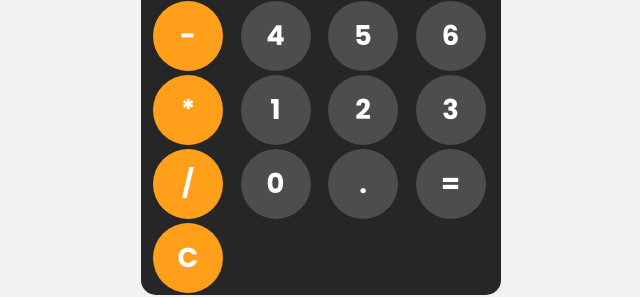
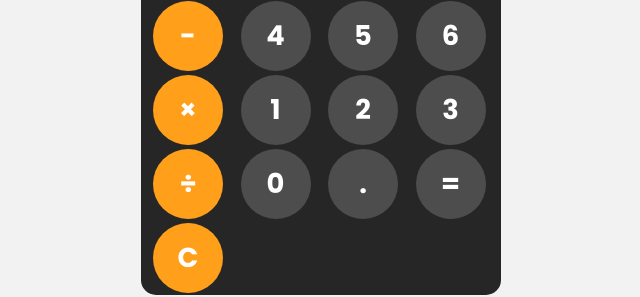
Before and after one commit to mitri-svg/calculator, a plain HTML site: page index.html in a window 1280 px wide. Shown: the part 337-634 px from the top of the page, 319-959 px from the left. Drawn offline with Linux system fonts and the light colour scheme.

Commit message:
deyisilikler2

```diff
--- a/index.html
+++ b/index.html
@@ -106,11 +106,11 @@
             <button onclick="appendToDisplay('4')">4</button>
             <button onclick="appendToDisplay('5')">5</button>
             <button onclick="appendToDisplay('6')">6</button>
-            <button onclick="appendToDisplay('*')" class="operator-btn">*</button>
+            <button onclick="appendToDisplay('*')" class="operator-btn">&times;</button>
             <button onclick="appendToDisplay('1')">1</button>
             <button onclick="appendToDisplay('2')">2</button>
             <button onclick="appendToDisplay('3')">3</button>
-            <button onclick="appendToDisplay('/')" class="operator-btn">/</button>
+            <button onclick="appendToDisplay('/')" class="operator-btn">&divide;</button>
             <button onclick="appendToDisplay('0')">0</button>
             <button onclick="appendToDisplay('.')">.</button>
             <button onclick="calculate()">=</button>
```
